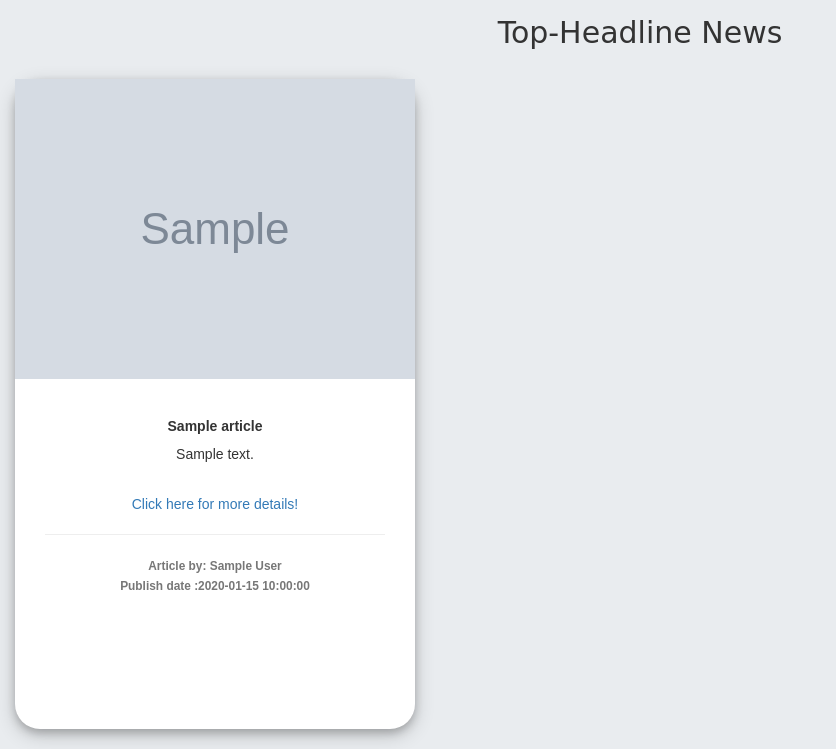
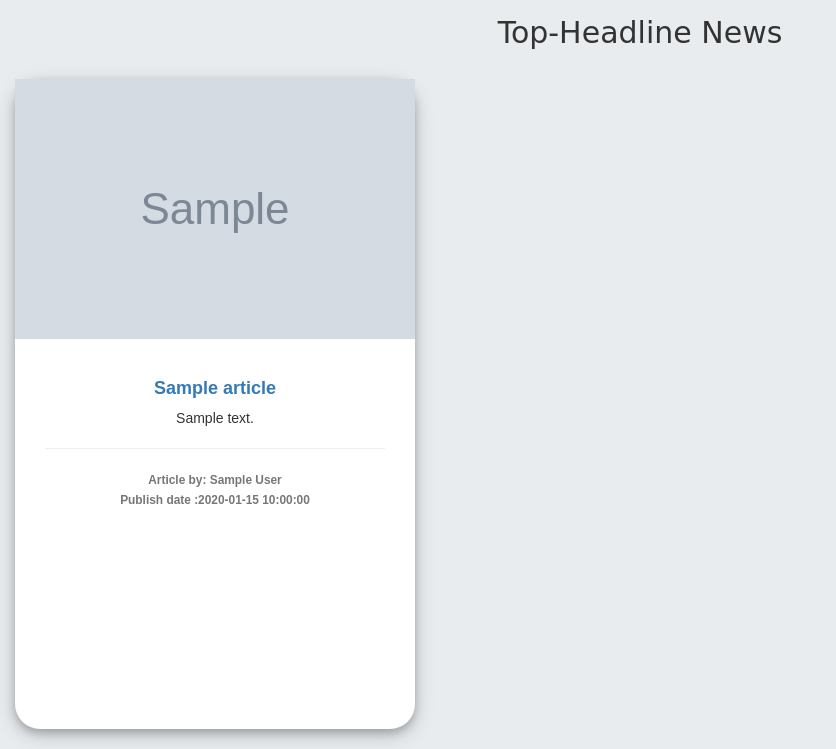
Before and after one commit to msyoki/Mercury-NewsAPI, a Flask app: template app/templates/articles.html in a window 1280 px wide. Shown: the part 176-925 px from the top of the page, without its empty margins (0-836 px from the left). Run offline with Flask 2, Linux system fonts and the light colour scheme; the template is opened without the code that fills it: most values are stand-ins (such as "Sample title", 1, 10 or a date in 2020); grey boxes marked "Sample" are stand-in pictures; some libraries are stand-ins or nearby versions; some web fonts are replaced.

Commit message:
style updates

```diff
--- a/app/static/css/articles.css
+++ b/app/static/css/articles.css
@@ -15,7 +15,7 @@ h2{
 
 
 
-h5 {
+h4 {
     font-weight: bolder;
 }
 
@@ -38,5 +38,5 @@ h5 {
 
 .card-img-top {
     width: 400px;
-    height: 300px;
+    height: 260px;
 }
--- a/app/static/css/categories.css
+++ b/app/static/css/categories.css
@@ -15,7 +15,7 @@ h2{
 
 
 
-h5 {
+h4 {
     font-weight: bolder;
 }
 
@@ -38,5 +38,5 @@ h5 {
 
 .card-img-top {
     width: 400px;
-    height: 300px;
+    height: 260px;
 }
--- a/app/templates/articles.html
+++ b/app/templates/articles.html
@@ -18,9 +18,8 @@
         <div class="card">
             <img class="card-img-top" src="{{article.urlToImage}}" alt="Card image cap">
             <div class="card-body">
-                <h5 class="card-title">{{article.title}}</h5>
-                <p class="card-text">{{article.description}}</p><br>
-                <a href="{{article.url}}" >Click here for more details!</a><hr>
+                <a href="{{article.url}}" ><h4 class="card-title">{{article.title}}</h4></a>
+                <p class="card-text">{{article.description}}</p><hr>
                 <small class="text-muted" style="text-align: center;"><strong>Article by: {{article.author}}</strong></small><br>
                 <small class="text-muted" style="text-align: center;"><strong>Publish date :{{article.publishedAt}}</strong></small>
             </div>
--- a/app/templates/categories.html
+++ b/app/templates/categories.html
@@ -19,9 +19,8 @@
         <div class="card">
             <img class="card-img-top" src="{{category.urlToImage}}" alt="Card image cap" >
             <div class="card-body">
-                <h5 class="card-title">{{category.title}}</h5>
-                <p class="card-text">{{category.description}}</p><br>
-                <a href="{{category.url}}" >Click here for more details!</a><hr>
+                <a href="{{category.url}}" ><h4 class="card-title">{{category.title}}</h4></a>
+                <p class="card-text">{{category.description}}</p><hr>
                 <small class="text-muted" style="text-align: center;"><strong>{{category.author}}</strong></small><br>
                 <small class="text-muted" style="text-align: center;"><strong>Publish date :{{category.publishedAt}} </strong></small>
             </div>
```
